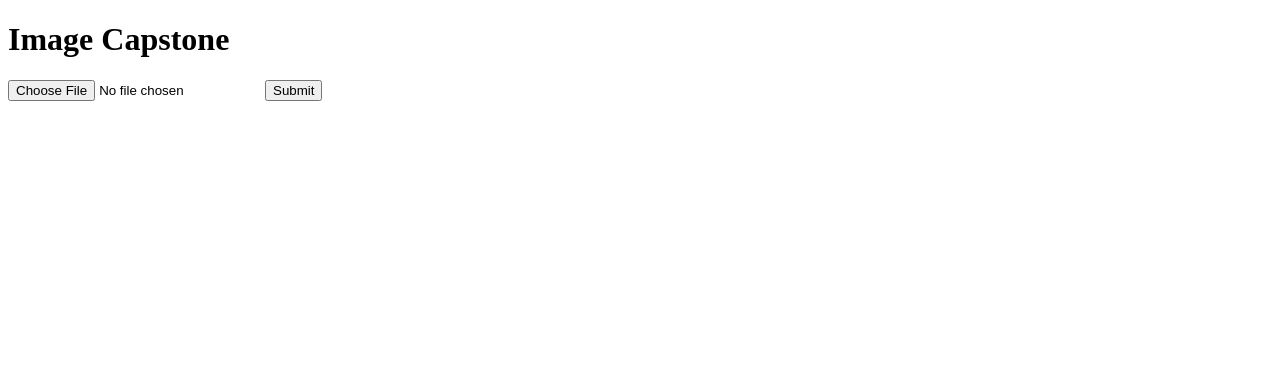
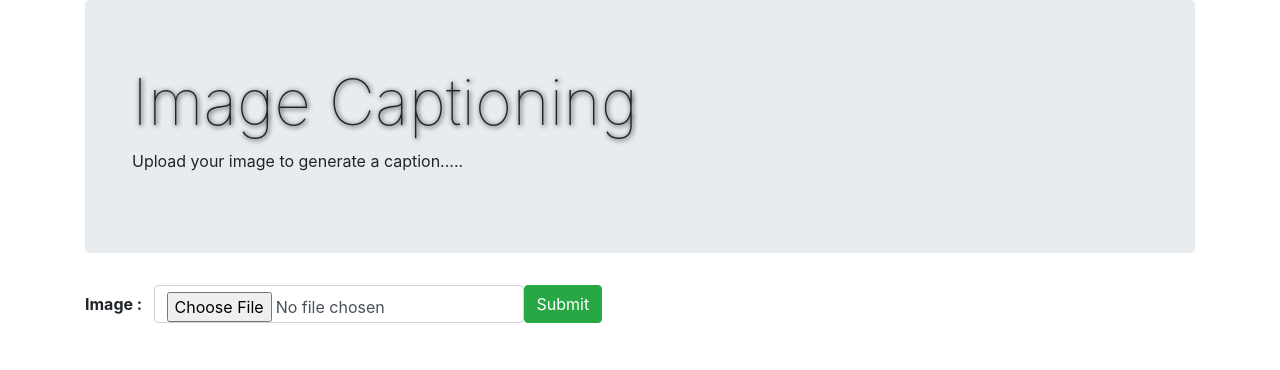
Before and after one commit to sakshamthukral/Image-Captioning-Website, a Flask app: page / in a window 1280 px wide. Shown: the top 370 px of the page. Run offline with Flask 2, Linux system fonts and the light colour scheme; parts of the project's set-up code (start-up, migrations or seed data) failed here and were passed over; some libraries are stand-ins or nearby versions.

Commit message:
Resolved Bugs

```diff
--- a/Caption_it.py
+++ b/Caption_it.py
@@ -61,6 +61,7 @@ def preprocess_img(img):
 
 def encode_image(img):
     img = preprocess_img(img)
+
     feature_vector = model_resnet.predict(img)
     feature_vector = feature_vector.reshape(1,feature_vector.shape[1]) # we want the shape to be (1,2048)
     #print(feature_vector.shape)
@@ -77,6 +78,7 @@ with open("./storage/idx_to_word.pkl",'rb') as i2w:
 def predict_caption(photo):
     in_text = "startseq"
     max_len = 38
+
     for i in range(max_len):
         sequence = [word_to_idx[w] for w in in_text.split() if w in word_to_idx]
         sequence = pad_sequences([sequence],maxlen = max_len,padding='post')
--- a/app.py
+++ b/app.py
@@ -5,22 +5,27 @@ import Caption_it
 app = Flask(__name__)
 
 @app.route('/')
-def hello():
+def caption():
     return render_template("index.html")
 
 @app.route('/', methods=['POST'])
-def marks():
+def imgCaption():
     if request.method == 'POST':
         f = request.files['userfile']
         path = "./static/{}".format(f.filename)
         f.save(path)
 
         caption = Caption_it.caption_this_image(path)
-        print(caption)
+        #print(caption)
 
-    return render_template("index.html")
+        result_dic = {
+            'image': path,
+            'caption': caption
+        }
+
+    return render_template("index.html",your_result=result_dic)
 
 
 
 if __name__ == '__main__':
-    app.run(debug=True,threaded=False)
+    app.run(debug=False, threaded=False)
--- a/templates/index.html
+++ b/templates/index.html
@@ -3,14 +3,58 @@
 <head>
     <meta charset="UTF-8">
     <title>Image Capstone</title>
+    <link rel="stylesheet" href="https://stackpath.bootstrapcdn.com/bootstrap/4.5.0/css/bootstrap.min.css" integrity="sha384-9aIt2nRpC12Uk9gS9baDl411NQApFmC26EwAOH8WgZl5MYYxFfc+NcPb1dKGj7Sk" crossorigin="anonymous">
+    <style>
+        .heading{
+            font-weight: 100;
+            font-size: 4em;
+            text-shadow: 1px 1px 5px black;
+        }
+        img{
+            height: 90%;
+            width: 100%;
+        }
+        .text{
+            font-size: 32px;
+            font-style: italic;
+        }
+
+    </style>
+
 </head>
 <body>
-<h1>Image Capstone</h1>
+<div class="container">
+    <div class="jumbotron">
+        <div class="container">
+            <h1 class="heading">Image Captioning</h1>
+            <p>Upload your image to generate a caption.....</p>
+        </div>
+    </div>
 
-<form method="POST" action="/" enctype="multipart/form-data">
-    <input type="file" name="userfile" placeholder="Your Image">
-    <input type="submit">
-</form>
+    <form class="form-inline" method="POST" action="/" enctype="multipart/form-data">
+        <label><b>Image : &nbsp;&nbsp;</b></label>
+        <input class="form-control" type="file" name="userfile" placeholder="Your Image">
+        <button type="submit" class="btn btn-success">Submit</button>
+    </form>
+    <br>
+    <br>
+    {% if your_result %}
+    <div class="row">
+        <div class="col-sm-4">
+            <img src="{{your_result['image']}}">
+        </div>
+        <div class="col-sm-8">
+             <p class="text">
+                 Generated Caption :
+             </p>
+            <p>
+                <b>{{your_result['caption']}}</b>
+            </p>
+        </div>
+
+    </div>
+    {% endif %}
+</div>
 
 </body>
 </html>
```
